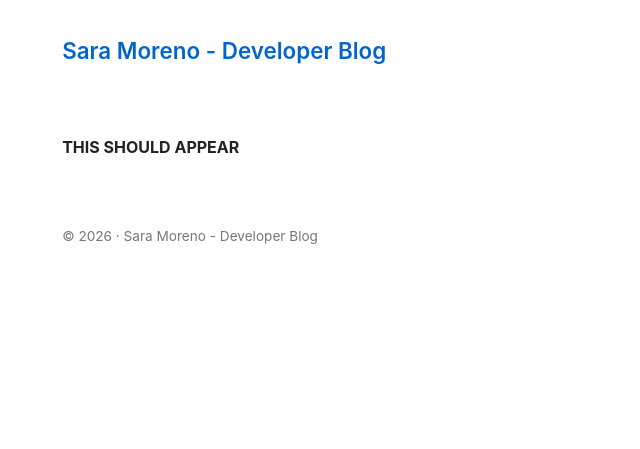
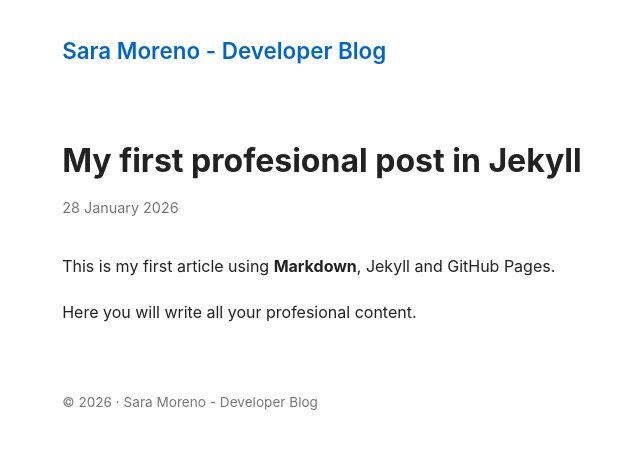
Before and after one commit to sarawittel/sarawittel.github.io, a Jekyll site: the page built from _posts/2026-01-28-first-post.md, in a window 1280 px wide. Shown: the top 449 px of the page, without its empty margins (237-877 px from the left). Built offline with Jekyll 4.4.1, drawn with Linux system fonts in a browser that asks for light colours.

```diff
--- a/_posts/2026-01-28-first-post.md
+++ b/_posts/2026-01-28-first-post.md
@@ -1,7 +1,11 @@
 ---
-layout: default
-title: "Test direct content"
+layout: post
+title: "My first profesional post in Jekyll"
 date: 2026-01-28
+categories: [blog, jekyll]
+excerpt: "Personal blog release with Jekyll and GitHub Pages."
 ---
 
-**THIS SHOULD APPEAR**
+This is my first article using **Markdown**, Jekyll and GitHub Pages.
+
+Here you will write all your profesional content.
```
